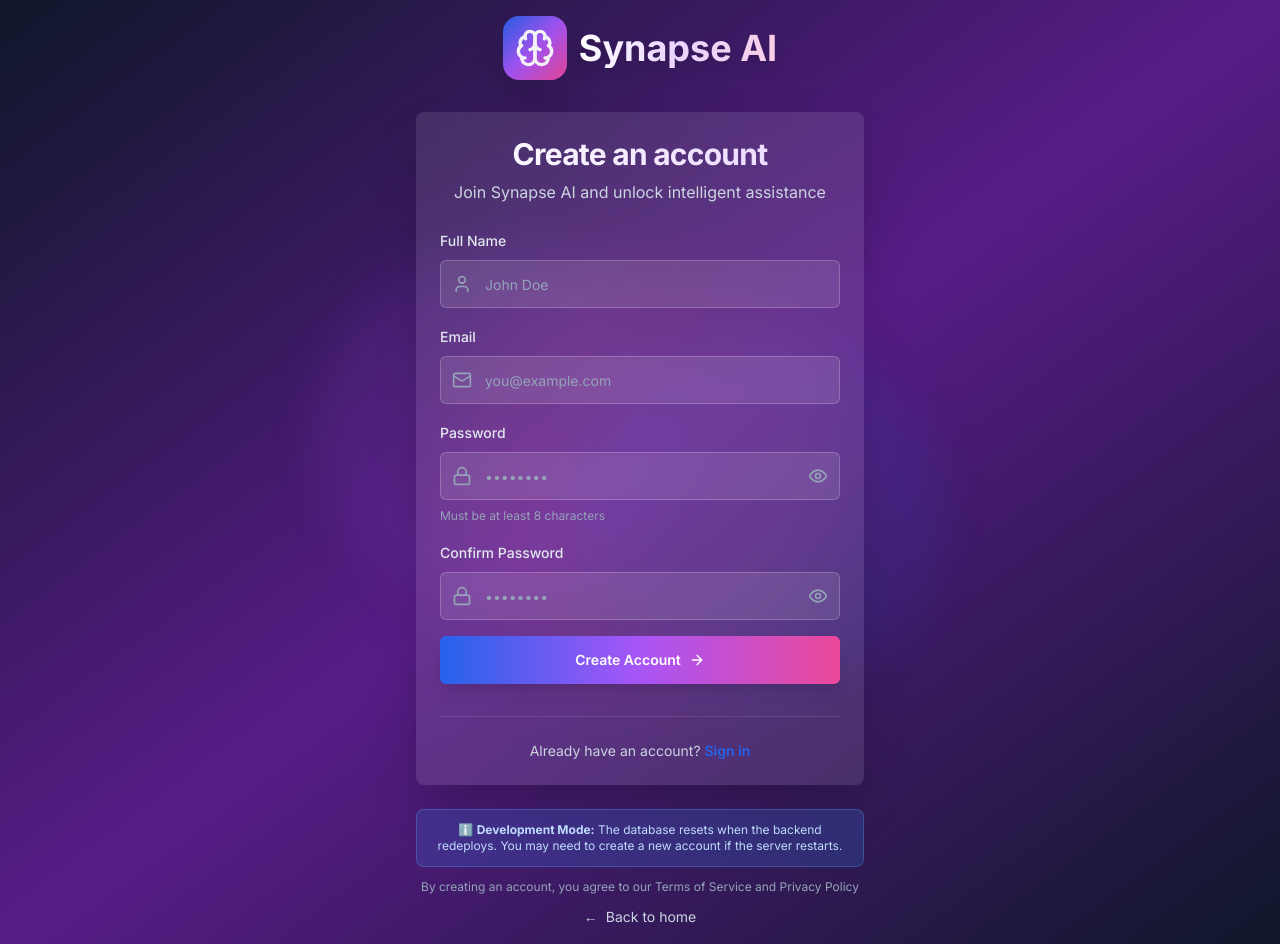
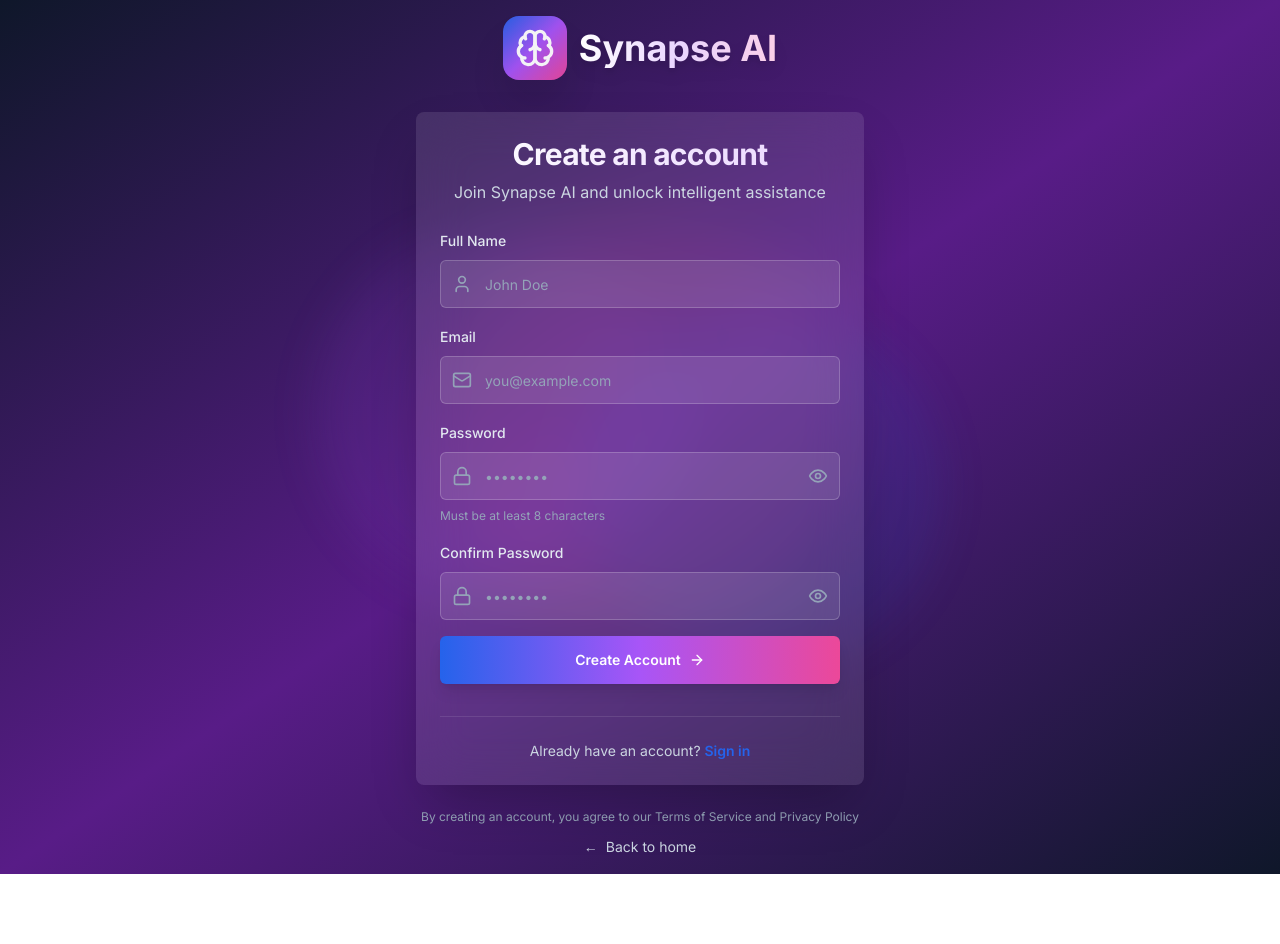
Before and after one commit to Aryam2121/Synapse-AI, a Next.js app: page /register in a window 1280 px wide. After the commit the page ends 874 px from the top, so only its background shows below. Built offline with nearby package versions, Linux system fonts and the light colour scheme.

Commit message:
imporove register auth

```diff
--- a/app/register/page.tsx
+++ b/app/register/page.tsx
@@ -228,12 +228,7 @@ export default function RegisterPage() {
           transition={{ delay: 0.5 }}
           className="mt-6 space-y-3"
         >
-          <div className="bg-blue-500/20 backdrop-blur-sm border border-blue-400/30 rounded-lg p-3">
-            <p className="text-xs text-blue-200 text-center">
-              ℹ️ <strong>Development Mode:</strong> The database resets when the backend redeploys.
-              You may need to create a new account if the server restarts.
-            </p>
-          </div>
+
           <p className="text-center text-xs text-slate-400">
             By creating an account, you agree to our Terms of Service and Privacy Policy
           </p>
```
